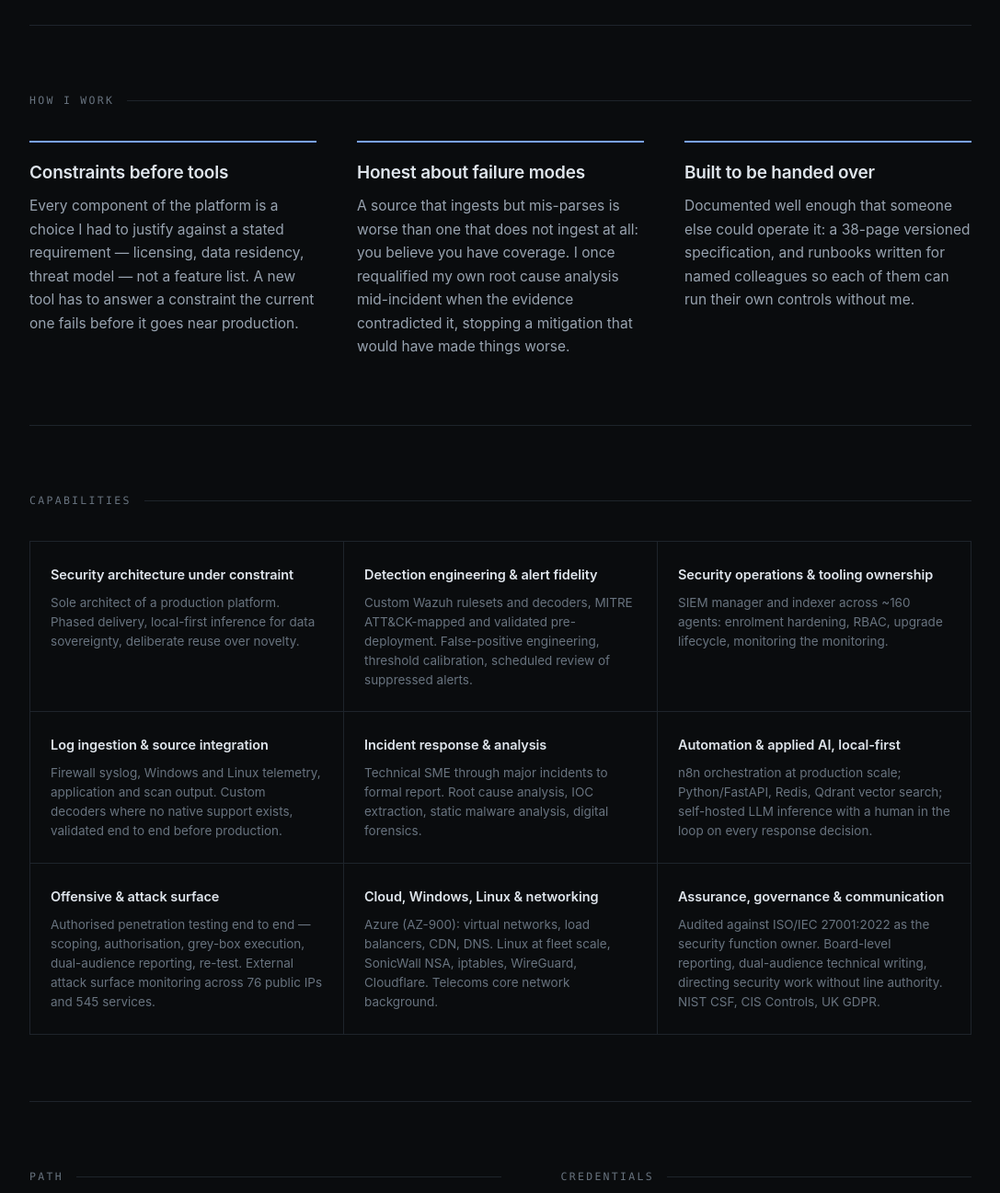
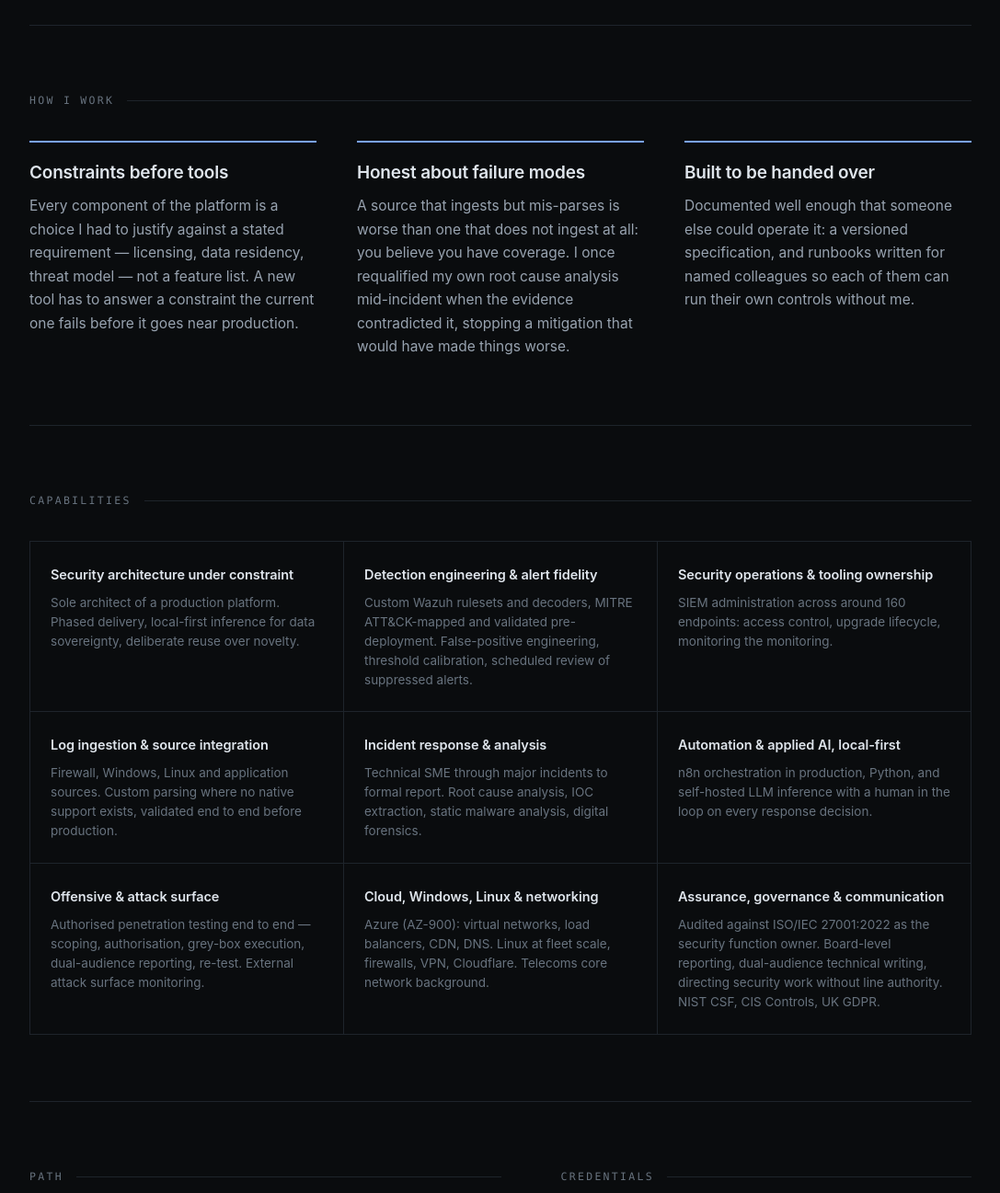
Before and after one commit to Karibusan/ulcan19.github.io, a plain HTML site: page index.html in a window 1280 px wide. Shown: the part 2592-3889 px from the top of the page at 92% size, without its empty margins (96-1183 px from the left). Drawn offline with Linux system fonts and the light colour scheme.

Commit message:
Généraliser les détails techniques au niveau du master CV
Retrait des volumétries (76 IP, 545 services, 38 pages) et des noms de
composants (SonicWall NSA, iptables, WireGuard, FastAPI, Redis, Qdrant),
remplacés par des formulations génériques, en français et en anglais.

Co-Authored-By: Claude Fable 5.2 <noreply@anthropic.com>
Claude-Session: https://claude.ai/code/session_019okFNW8dSZQcdAxLfp7W9a

```diff
--- a/index.html
+++ b/index.html
@@ -245,8 +245,8 @@ footer{padding:56px 0 72px;color:var(--fg-faint);font-size:14px}
     <article class="case">
       <p class="tag" data-en="Architecture · Applied AI, local-first" data-fr="Architecture · IA appliquée, en local"></p>
       <h3 data-en="One analyst, 160 hosts: the constraint that designed the platform" data-fr="Un analyste, 160 hôtes : la contrainte qui a conçu la plateforme"></h3>
-      <p data-en="Layered deduplication — exact-hash, burst correlation, vector semantic similarity — with thresholds calibrated by manual precision sampling rather than guesswork. Nothing was discarded: suppressed alerts stayed in the SIEM and I reviewed the suppressed set weekly. Triage ran on self-hosted inference by design, so hostnames, accounts and payloads never left the estate."
-         data-fr="Déduplication en couches — hash exact, corrélation de rafales, similarité sémantique vectorielle — seuils calibrés par échantillonnage manuel plutôt qu'au jugé. Rien n'était jeté : les alertes supprimées restaient dans le SIEM et je revoyais l'ensemble chaque semaine. Le triage tournait sur de l'inférence auto-hébergée par conception : noms d'hôtes, comptes et charges utiles ne quittaient jamais le parc."></p>
+      <p data-en="Alert noise reduced in layers, with thresholds calibrated on samples rather than guesswork, so that what reached a human was what needed investigating. Nothing was discarded: suppressed alerts stayed in the SIEM and I reviewed the suppressed set weekly. Triage ran on self-hosted inference by design, so hostnames, accounts and payloads never left the estate."
+         data-fr="Réduction du bruit des alertes par couches, seuils calibrés sur échantillons plutôt qu'au jugé, pour que ce qui arrivait à un humain soit ce qui demandait une investigation. Rien n'était jeté : les alertes supprimées restaient dans le SIEM et je revoyais l'ensemble chaque semaine. Le triage tournait sur de l'inférence auto-hébergée par conception : noms d'hôtes, comptes et charges utiles ne quittaient jamais le parc."></p>
     </article>
   </div>
 </section>
@@ -266,8 +266,8 @@ footer{padding:56px 0 72px;color:var(--fg-faint);font-size:14px}
     </div>
     <div class="principle">
       <h3 data-en="Built to be handed over" data-fr="Construit pour être transmis"></h3>
-      <p data-en="Documented well enough that someone else could operate it: a 38-page versioned specification, and runbooks written for named colleagues so each of them can run their own controls without me."
-         data-fr="Documenté pour qu'un autre puisse l'opérer : une spécification versionnée de 38 pages, et des runbooks écrits pour que des collègues nommés opèrent leurs contrôles sans moi."></p>
+      <p data-en="Documented well enough that someone else could operate it: a versioned specification, and runbooks written for named colleagues so each of them can run their own controls without me."
+         data-fr="Documenté pour qu'un autre puisse l'opérer : une spécification versionnée, et des runbooks écrits pour que des collègues nommés opèrent leurs contrôles sans moi."></p>
     </div>
   </div>
 </section>
@@ -287,13 +287,13 @@ footer{padding:56px 0 72px;color:var(--fg-faint);font-size:14px}
     </div>
     <div class="cap">
       <h4 data-en="Security operations &amp; tooling ownership" data-fr="Opérations de sécurité et maîtrise de l'outillage"></h4>
-      <p data-en="SIEM manager and indexer across ~160 agents: enrolment hardening, RBAC, upgrade lifecycle, monitoring the monitoring."
-         data-fr="Manager et indexeur SIEM sur ~160 agents : durcissement de l'enrôlement, RBAC, cycle de mise à jour, supervision de l'outillage lui-même."></p>
+      <p data-en="SIEM administration across around 160 endpoints: access control, upgrade lifecycle, monitoring the monitoring."
+         data-fr="Administration du SIEM sur environ 160 postes : contrôle des accès, cycle de mise à jour, supervision de l'outillage lui-même."></p>
     </div>
     <div class="cap">
       <h4 data-en="Log ingestion &amp; source integration" data-fr="Ingestion de logs et intégration de sources"></h4>
-      <p data-en="Firewall syslog, Windows and Linux telemetry, application and scan output. Custom decoders where no native support exists, validated end to end before production."
-         data-fr="Syslog pare-feu, télémétrie Windows et Linux, sorties applicatives et de scan. Décodeurs sur mesure en l'absence de support natif, validés de bout en bout avant production."></p>
+      <p data-en="Firewall, Windows, Linux and application sources. Custom parsing where no native support exists, validated end to end before production."
+         data-fr="Sources pare-feu, Windows, Linux et applicatives. Analyse sur mesure en l'absence de support natif, validée de bout en bout avant production."></p>
     </div>
     <div class="cap">
       <h4 data-en="Incident response &amp; analysis" data-fr="Réponse à incident et analyse"></h4>
@@ -302,18 +302,18 @@ footer{padding:56px 0 72px;color:var(--fg-faint);font-size:14px}
     </div>
     <div class="cap">
       <h4 data-en="Automation &amp; applied AI, local-first" data-fr="Automatisation et IA, en local d'abord"></h4>
-      <p data-en="n8n orchestration at production scale; Python/FastAPI, Redis, Qdrant vector search; self-hosted LLM inference with a human in the loop on every response decision."
-         data-fr="Orchestration n8n à l'échelle de production ; Python/FastAPI, Redis, recherche vectorielle Qdrant ; inférence LLM auto-hébergée, humain dans la boucle sur chaque décision de réponse."></p>
+      <p data-en="n8n orchestration in production, Python, and self-hosted LLM inference with a human in the loop on every response decision."
+         data-fr="Orchestration n8n en production, Python, et inférence LLM auto-hébergée, avec un humain dans la boucle sur chaque décision de réponse."></p>
     </div>
     <div class="cap">
       <h4 data-en="Offensive &amp; attack surface" data-fr="Offensif et surface d'attaque"></h4>
-      <p data-en="Authorised penetration testing end to end — scoping, authorisation, grey-box execution, dual-audience reporting, re-test. External attack surface monitoring across 76 public IPs and 545 services."
-         data-fr="Tests d'intrusion autorisés de bout en bout — cadrage, autorisation, boîte grise, rapports interne et client, re-test. Surveillance de la surface externe sur 76 IP publiques et 545 services."></p>
+      <p data-en="Authorised penetration testing end to end — scoping, authorisation, grey-box execution, dual-audience reporting, re-test. External attack surface monitoring."
+         data-fr="Tests d'intrusion autorisés de bout en bout — cadrage, autorisation, boîte grise, rapports interne et client, re-test. Surveillance de la surface d'attaque externe."></p>
     </div>
     <div class="cap">
       <h4 data-en="Cloud, Windows, Linux &amp; networking" data-fr="Cloud, Windows, Linux et réseau"></h4>
-      <p data-en="Azure (AZ-900): virtual networks, load balancers, CDN, DNS. Linux at fleet scale, SonicWall NSA, iptables, WireGuard, Cloudflare. Telecoms core network background."
-         data-fr="Azure (AZ-900) : réseaux virtuels, répartiteurs de charge, CDN, DNS. Linux à l'échelle d'un parc, SonicWall NSA, iptables, WireGuard, Cloudflare. Passé en cœur de réseau télécom."></p>
+      <p data-en="Azure (AZ-900): virtual networks, load balancers, CDN, DNS. Linux at fleet scale, firewalls, VPN, Cloudflare. Telecoms core network background."
+         data-fr="Azure (AZ-900) : réseaux virtuels, répartiteurs de charge, CDN, DNS. Linux à l'échelle d'un parc, pare-feux, VPN, Cloudflare. Passé en cœur de réseau télécom."></p>
     </div>
     <div class="cap">
       <h4 data-en="Assurance, governance &amp; communication" data-fr="Assurance, gouvernance et communication"></h4>
```
